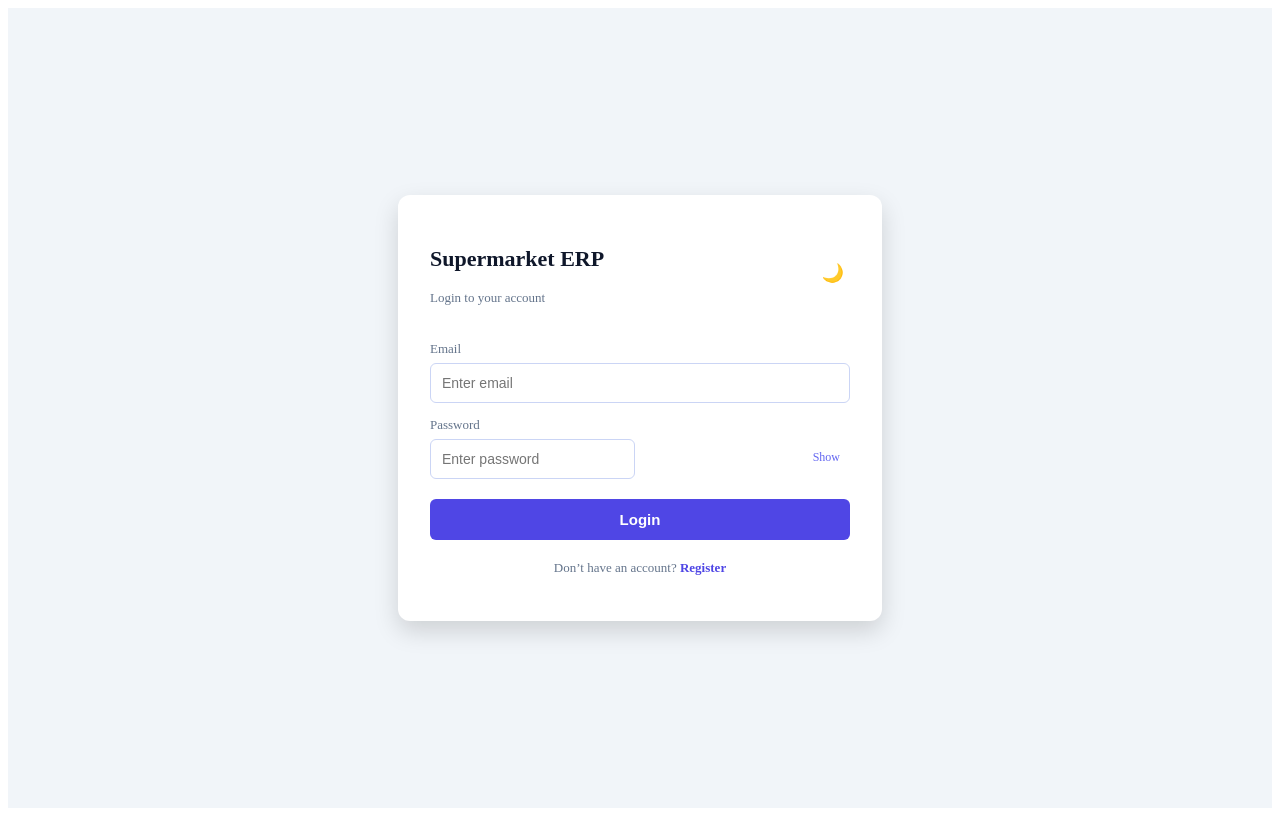
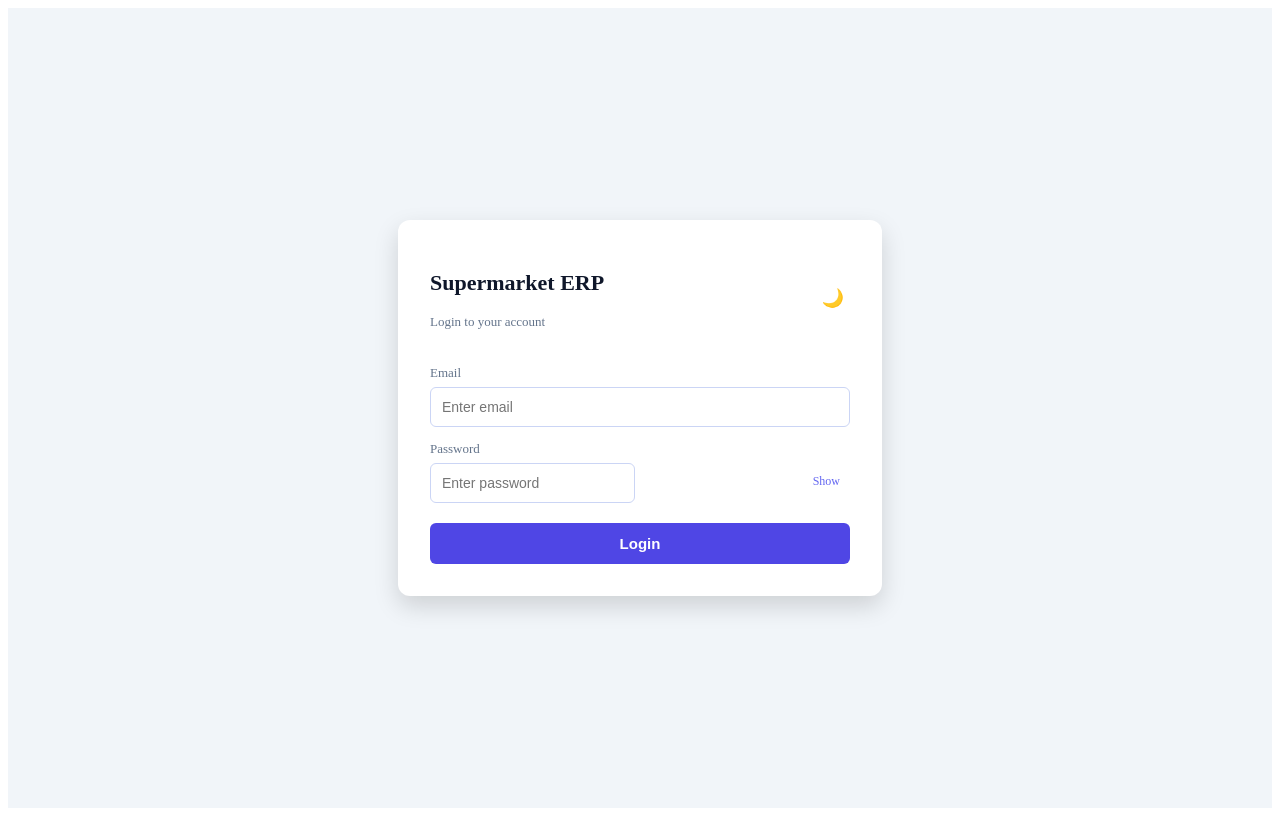
Before and after one commit to Sachinghadashi/SUPER-MARKET-ERP-FRONTEND, a React app: page /login in a window 1280 px wide. Built offline with nearby package versions, Linux system fonts and the light colour scheme; the HTML template or start-up script is replaced by a standard one.

Commit message:
Comment out registration option in Login.jsx
Comment out the registration option in the Login component.

```diff
--- a/src/pages/Login.jsx
+++ b/src/pages/Login.jsx
@@ -86,12 +86,12 @@ const Login = () => {
         </form>
 
         {/* Register Option */}
-        <p style={styles.footer}>
+        {/* <p style={styles.footer}>
           Don’t have an account?{" "}
           <Link to="/register" style={styles.link}>
             Register
           </Link>
-        </p>
+        </p> */}
       </div>
     </div>
   );
```
